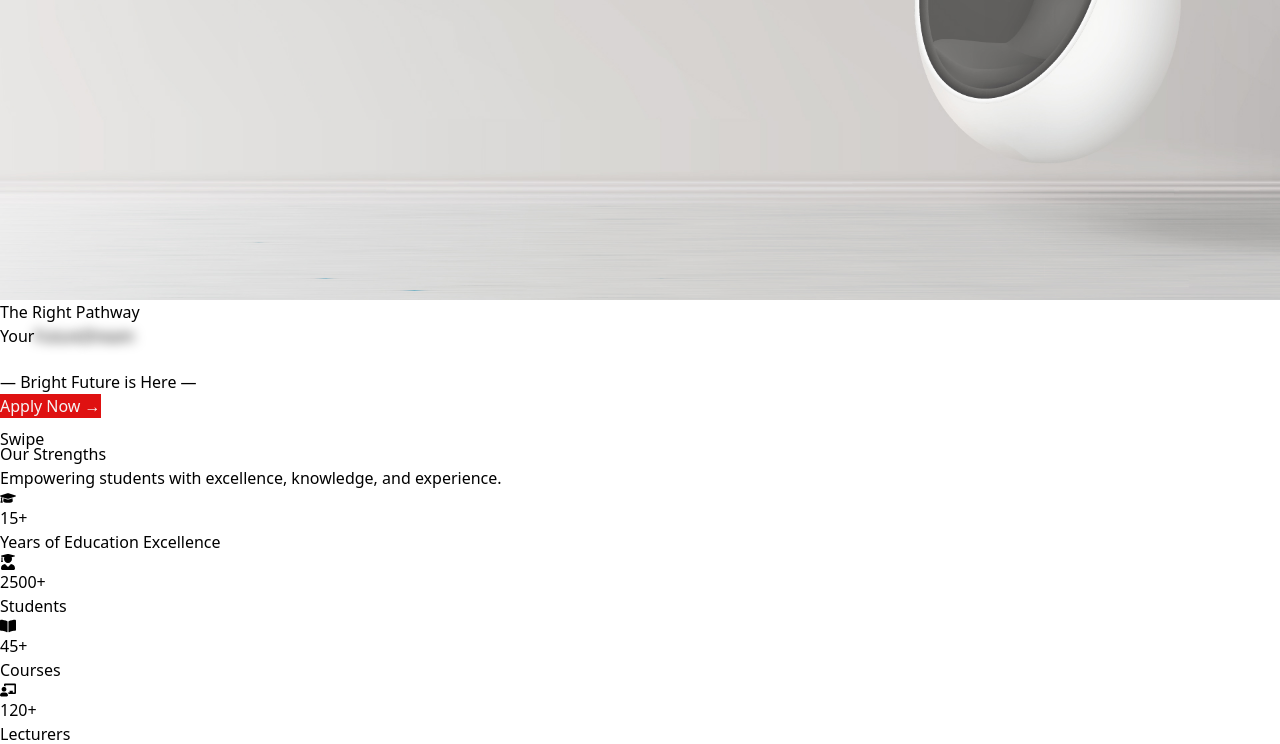
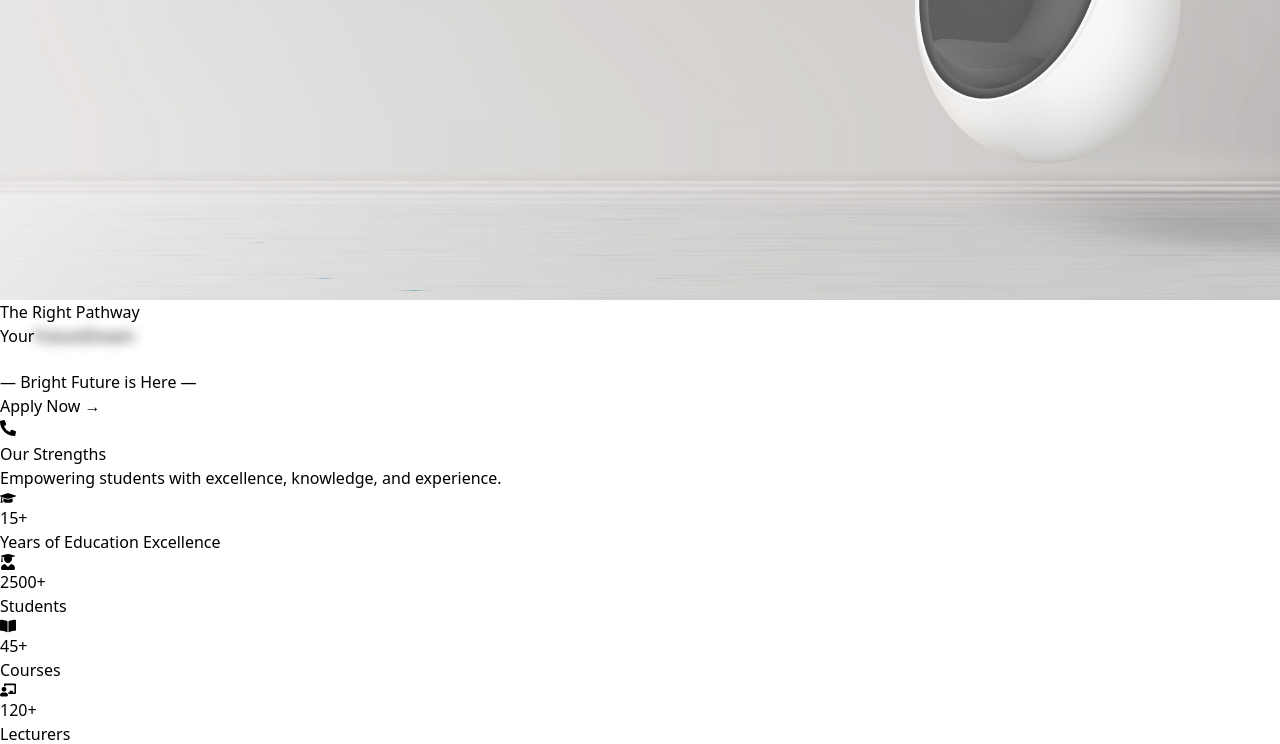
Before and after one commit to BenjaminKing0520/College-of-Melbourne, a React (Vite) app: page / in a window 1280 px wide. Shown: the part 746-1490 px from the top of the page. Built offline with nearby package versions, Linux system fonts and the light colour scheme.

Commit message:
update Hero seasion

```diff
--- a/src/components/HeroSlide/HeroSlide.jsx
+++ b/src/components/HeroSlide/HeroSlide.jsx
@@ -1,8 +1,9 @@
 import React, { useState, useEffect, useRef } from "react";
 import { motion, useScroll, useTransform } from "framer-motion";
 import { Link } from "react-router-dom";
+import { FaPhoneAlt } from "react-icons/fa";
 
-// TrueFocus Component
+/* ===================== TrueFocus Component ===================== */
 const TrueFocus = ({
   sentence = "Your Future Dream",
   blurAmount = 6,
@@ -42,10 +43,7 @@ const TrueFocus = ({
   }, [currentIndex]);
 
   return (
-    <div
-      ref={containerRef}
-      className="relative flex flex-wrap gap-2 justify-start"
-    >
+    <div ref={containerRef} className="relative flex flex-wrap gap-2">
       {words.map((word, idx) => {
         const isActive = idx === currentIndex;
         return (
@@ -70,7 +68,6 @@ const TrueFocus = ({
           y: focusRect.y,
           width: focusRect.width,
           height: focusRect.height,
-          opacity: 1,
         }}
         transition={{ duration: animationDuration }}
       />
@@ -78,14 +75,17 @@ const TrueFocus = ({
   );
 };
 
-// HeroSlider Component
+/* ===================== HeroSlider Component ===================== */
 export default function HeroSlider() {
   const { scrollY } = useScroll();
   const bgY = useTransform(scrollY, [0, 300], ["0%", "15%"]);
 
+  // 📞 Contact popup state
+  const [showContact, setShowContact] = useState(false);
+
   return (
     <div className="relative w-full h-[85vh] sm:h-[90vh] md:h-[95vh] lg:h-[90vh] overflow-hidden">
-      {/* 🌊 Parallax Background */}
+      {/* Parallax Background */}
       <motion.img
         src="/Carousel-1.jpg"
         alt="hero"
@@ -96,56 +96,18 @@ export default function HeroSlider() {
       {/* Dark Overlay */}
       <div className="absolute inset-0 bg-black/40 z-10" />
 
-      {/* 💧 Water Bubble Effect */}
-      <div className="absolute inset-0 overflow-hidden pointer-events-none z-20">
-        {[...Array(14)].map((_, i) => (
-          <motion.span
-            key={i}
-            className="absolute rounded-full border border-white/40 bg-white/20 shadow-[0_0_10px_rgba(255,255,255,0.2)]"
-            style={{
-              width: `${4 + i * 2}px`,
-              height: `${4 + i * 2}px`,
-              left: `${Math.random() * 100}%`,
-              bottom: `-100px`,
-            }}
-            animate={{ y: [-50, -1000], opacity: [0, 0.6, 0] }}
-            transition={{
-              duration: 6 + i,
-              repeat: Infinity,
-              delay: i * 0.3,
-              ease: "easeOut",
-            }}
-          />
-        ))}
-      </div>
-
-      {/* 🫧 Glass Content Card */}
-      <div className="relative z-30 h-full flex items-center justify-start px-4 sm:px-6 md:px-10 lg:px-16">
+      {/* Glass Content */}
+      <div className="relative z-30 h-full flex items-center px-4 sm:px-8">
         <motion.div
           initial={{ opacity: 0, y: 60 }}
           whileInView={{ opacity: 1, y: 0 }}
           viewport={{ once: true }}
           transition={{ duration: 1 }}
-          className="backdrop-blur-xl bg-white/10 border border-white/20 rounded-2xl max-w-full sm:max-w-sm md:max-w-md lg:max-w-lg xl:max-w-xl 2xl:max-w-2xl p-4 sm:p-6 md:p-8 lg:p-10"
+          className="backdrop-blur-xl bg-white/10 border border-white/20 rounded-2xl p-6 sm:p-8 max-w-xl"
         >
-          {/* Accent Line */}
-          <motion.div
-            initial={{ scaleX: 0 }}
-            whileInView={{ scaleX: 1 }}
-            viewport={{ once: true }}
-            transition={{ duration: 0.6 }}
-            className="w-12 sm:w-16 md:w-20 h-1 bg-gradient-to-r from-red-600 to-yellow-500 mb-4 origin-left"
-          />
+          <div className="w-16 h-1 bg-gradient-to-r from-red-600 to-yellow-500 mb-4" />
 
-          {/* Heading with TrueFocus */}
-          <motion.div
-            initial={{ opacity: 0, y: 15 }}
-            whileInView={{ opacity: 1, y: 0 }}
-            viewport={{ once: true }}
-            transition={{ duration: 1 }}
-          >
-            <div className="text-left">
-              <div className="text-xl sm:text-2xl md:text-3xl lg:text-4xl xl:text-5xl 2xl:text-6xl font-extrabold text-white">
+          <div className="text-3xl sm:text-4xl lg:text-5xl font-extrabold text-white">
             The Right Pathway <br />
             <TrueFocus
               sentence="Your Future Dream"
@@ -154,34 +116,16 @@ export default function HeroSlider() {
               pauseBetweenAnimations={0.5}
             />
           </div>
-            </div>
-          </motion.div>
 
-          {/* Subtitle */}
-          <motion.p
-            initial={{ y: 20, opacity: 0 }}
-            whileInView={{ y: 0, opacity: 1 }}
-            viewport={{ once: true }}
-            transition={{ delay: 0.3 }}
-            className="mt-3 text-gray-200 text-sm sm:text-base md:text-lg lg:text-xl xl:text-2xl 2xl:text-3xl max-w-full"
-          >
+          <p className="mt-3 text-gray-200 text-base sm:text-lg">
             — Bright Future is Here —
-          </motion.p>
+          </p>
 
-          {/* ✅ Apply Now Button */}
           <Link to="/apply-now">
             <motion.button
-              whileHover={{
-                scale: 1.05,
-                boxShadow: "0px 0px 15px rgba(223,17,17,0.6)",
-              }}
+              whileHover={{ scale: 1.05 }}
               whileTap={{ scale: 0.95 }}
-              initial={{ opacity: 0, y: 20 }}
-              whileInView={{ opacity: 1, y: 0 }}
-              viewport={{ once: true }}
-              transition={{ delay: 0.5 }}
-              className="mt-4 sm:mt-5 md:mt-6 px-4 sm:px-6 md:px-8 lg:px-10 py-2 sm:py-2.5 md:py-3 rounded-full font-medium tracking-wide shadow-md transition-all duration-300 text-sm sm:text-base md:text-lg lg:text-xl xl:text-2xl"
-              style={{ backgroundColor: "#df1111", color: "#F5F5F5" }}
+              className="mt-6 px-8 py-3 rounded-full bg-red-600 text-white shadow-lg"
             >
               Apply Now →
             </motion.button>
@@ -189,23 +133,58 @@ export default function HeroSlider() {
         </motion.div>
       </div>
 
-      {/* 🔽 Swipe Down Indicator */}
+      {/* Swipe Indicator */}
       <motion.div
-        className="absolute bottom-6 left-1/2 -translate-x-1/2 z-30 flex flex-col items-center gap-1 cursor-pointer"
+        className="absolute bottom-6 left-1/2 -translate-x-1/2 z-30"
         animate={{ y: [0, 10, 0] }}
-        transition={{ duration: 1.5, repeat: Infinity, ease: "easeInOut" }}
+        transition={{ duration: 1.5, repeat: Infinity }}
       >
-        <div className="w-4 sm:w-5 md:w-6 h-8 sm:h-10 md:h-12 rounded-full border-2 border-white/70 flex justify-center">
+        <div className="w-5 h-10 border-2 border-white/70 rounded-full flex justify-center">
           <motion.span
-            className="w-1 h-1 sm:w-1.5 md:w-2 bg-white rounded-full mt-2"
-            animate={{ y: [0, 18, 0], opacity: [1, 0.3, 1] }}
-            transition={{ duration: 1.5, repeat: Infinity, ease: "easeInOut" }}
+            className="w-1.5 h-1.5 bg-white rounded-full mt-2"
+            animate={{ y: [0, 18, 0] }}
+            transition={{ duration: 1.5, repeat: Infinity }}
           />
         </div>
-        <span className="text-[8px] sm:text-[10px] md:text-xs tracking-widest text-white/80 uppercase">
-          Swipe
-        </span>
       </motion.div>
+
+      {/* 📞 Floating Phone Button */}
+      <motion.button
+        onClick={() => setShowContact(!showContact)}
+        whileHover={{ scale: 1.1 }}
+        whileTap={{ scale: 0.9 }}
+        className="fixed bottom-6 right-6 z-50 w-14 h-14 rounded-full bg-red-600 shadow-xl flex items-center justify-center"
+      >
+        <FaPhoneAlt className="text-white text-xl sm:text-2xl" />
+      </motion.button>
+
+      {/* 📅 Contact Popup */}
+      {showContact && (
+        <motion.div
+          initial={{ opacity: 0, scale: 0.8, y: 20 }}
+          animate={{ opacity: 1, scale: 1, y: 0 }}
+          transition={{ duration: 0.3 }}
+          className="fixed bottom-24 right-6 z-50 bg-white/90 backdrop-blur-lg rounded-xl shadow-xl p-4 w-64"
+        >
+          <h4 className="font-bold text-gray-800 mb-2">Contact Details</h4>
+
+          <p className="text-sm text-gray-700 mb-1">📅 Open: Sat – Thu</p>
+          <p className="text-sm text-gray-700 mb-2">⏰ 9:00 AM – 5:00 PM</p>
+          <p className="text-sm text-gray-700">
+            📞 Phone:{" "}
+            <a href="tel:761613232" className="text-red-600 font-semibold">
+              761613232
+            </a>
+          </p>
+
+          <button
+            onClick={() => setShowContact(false)}
+            className="absolute top-2 right-2 text-gray-500 hover:text-red-600"
+          >
+            ✕
+          </button>
+        </motion.div>
+      )}
     </div>
   );
 }
```
Lines whose indentation alone changed are shown as unchanged.
